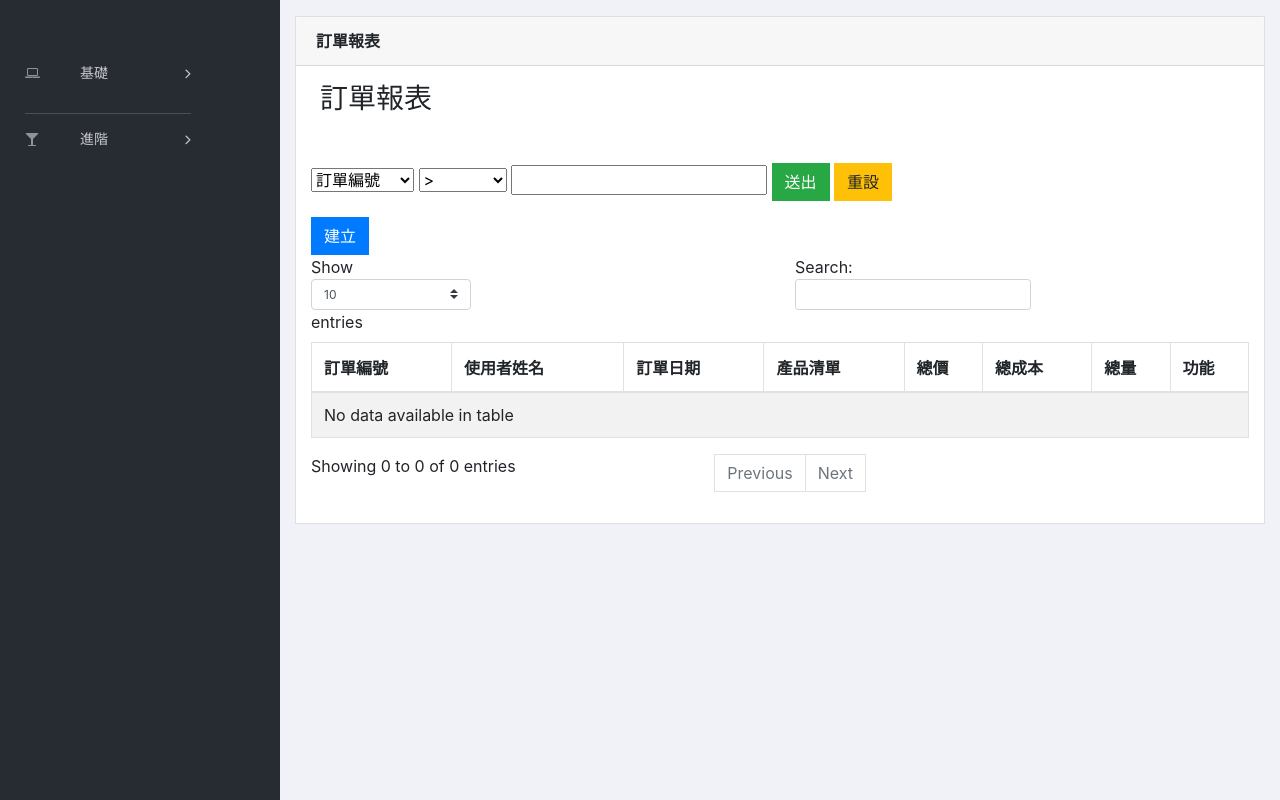
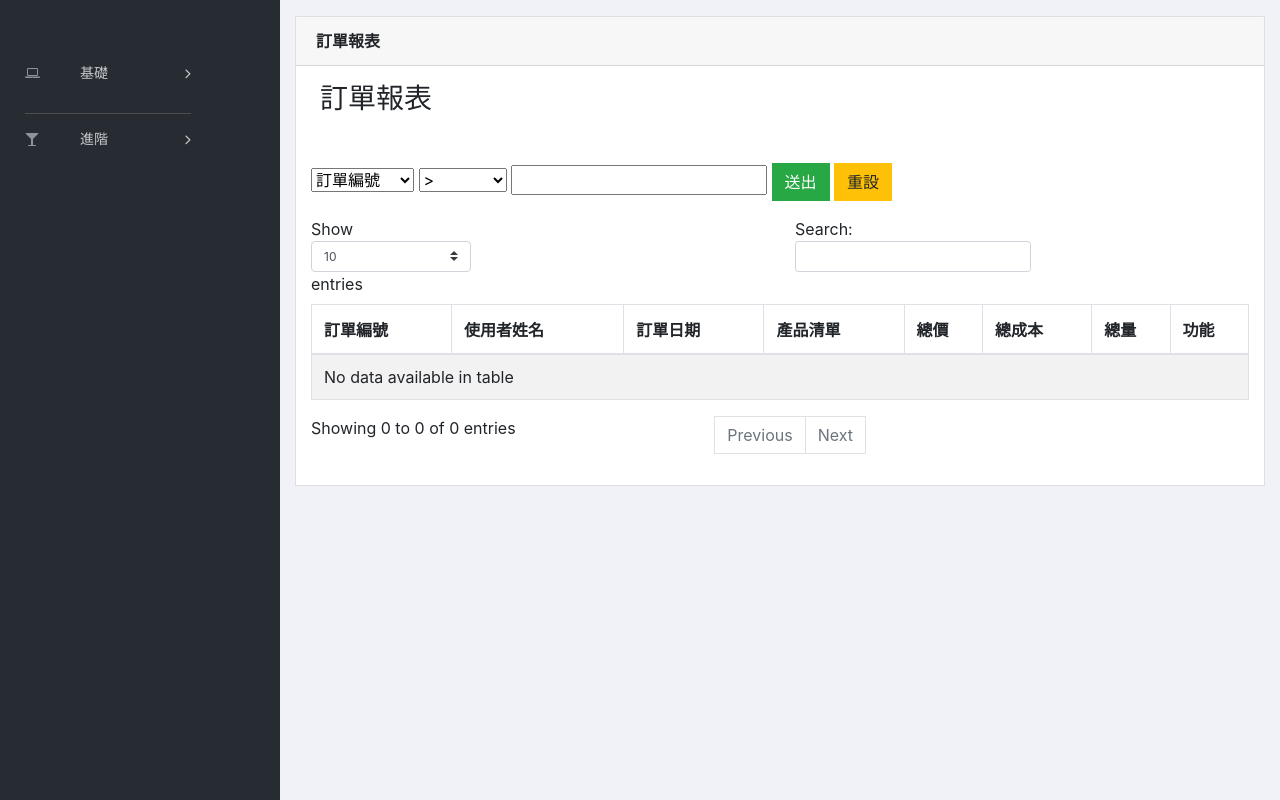
Before and after one commit to johnliu-tw/Hiskio_Database_sample_code, a Python web app: template templates/order_report.html in a window 1280 px wide. Run offline with Jinja, Linux system fonts and the light colour scheme; the template is opened without the code that fills it, so the values that code supplies are empty; some libraries are stand-ins or nearby versions.

Commit message:
refactor ( HTML ): remove created button

```diff
--- a/templates/order_report.html
+++ b/templates/order_report.html
@@ -37,7 +37,6 @@
                         <button class="btn btn-success">送出</button>
                         <a class="btn btn-warning" href="/">重設</a>
                     </form>
-                      <input type="button" class="btn btn-primary create" value="建立">
                       <table id="bootstrap-data-table-export" class="table table-striped table-bordered">
                           <thead>
                               <tr>
```
